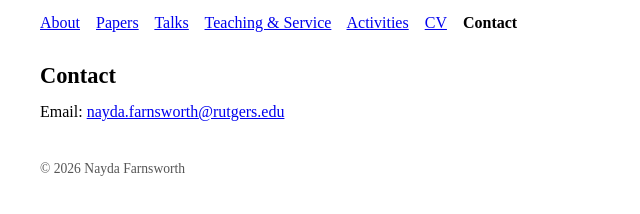
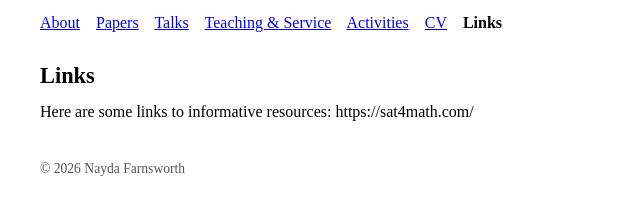
Before and after one commit to njfarnsworth/njfarnsworth.github.io, a plain HTML site: page links.html in a window 1280 px wide. Shown: the part 98-312 px from the top of the page, without its empty margins (0-640 px from the left). Drawn offline with Linux system fonts and the light colour scheme.

Commit message:
Update and rename contact.html to links.html

```diff
--- a/contact.html
+++ b/links.html
@@ -24,7 +24,7 @@
       <a href="teaching-service.html">Teaching &amp; Service</a>
       <a href="workshops.html">Activities</a>
       <a href="cv.html">CV</a>
-      <a href="contact.html" class="active">Contact</a>
+      <a href="links.html" class="active">Links</a>
     </nav>
 
 </header>
@@ -32,11 +32,14 @@
 <main>
 
   <section>
-    <h2>Contact</h2>
+    <h2>Links</h2>
 
     <p>
-      Email:
-      <a href="mailto:nayda.farnsworth@rutgers.edu">nayda.farnsworth@rutgers.edu</a>
+     Here are some links to informative resources:
+
+
+     https://sat4math.com/
+
     </p>
 
   </section>
```
